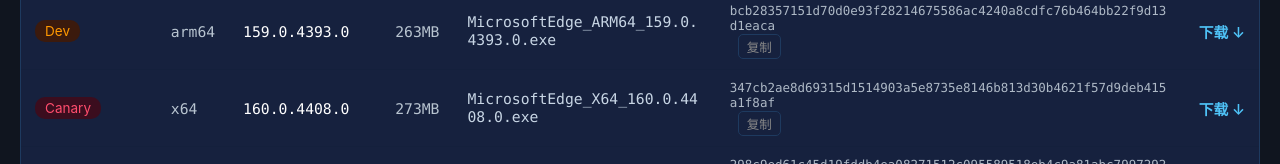
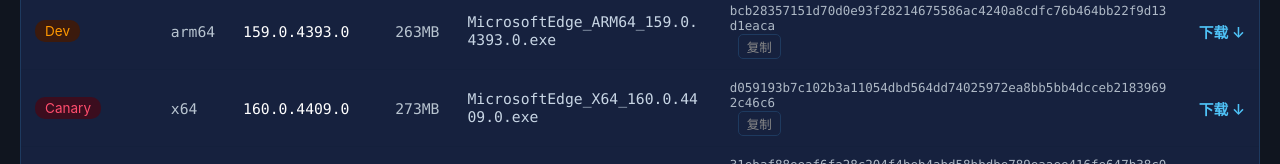
Before and after one commit to 423down-links/edge-link, a plain HTML site: page index.html in a window 1280 px wide. Shown: the part 781-945 px from the top of the page. Drawn offline with Linux system fonts and the light colour scheme.

Commit message:
chore: update Edge version 2026-11-17

```diff
--- a/index.html
+++ b/index.html
@@ -200,11 +200,11 @@
 <script>
 // 嵌入数据（由 GitHub Actions 每日通过微软官方 CDP API 更新，wrangler 部署，不依赖任何第三方仓库）
 var EMBEDDED_DATA = {
-  "checked_at": "2026-11-17T04:06:18Z",
+  "checked_at": "2026-11-17T19:15:01Z",
   "items": [
     {
       "size": "199MB",
-      "downloadURL": "https://msedge.sb.tlu.dl.delivery.mp.microsoft.com/filestreamingservice/files/2c18bd13-434a-42c7-ad8e-5e5624ac547a?P1=1795493177&P2=404&P3=2&P4=ZZ3SoTyv%2f36p8LH4%2fGOxhI6zN%2fN%2bEVr5ey1zTHNsNU4MCQIdUahWc7oV7tGaN2q00JFPtNMmkqUhsLocSdMZbg%3d%3d",
+      "downloadURL": "https://msedge.sb.tlu.dl.delivery.mp.microsoft.com/filestreamingservice/files/2c18bd13-434a-42c7-ad8e-5e5624ac547a?P1=1795547693&P2=404&P3=2&P4=GFDWx%2fjBhR7iqeEOL4B8wQd1cZaDzuS43g8K22VQFaXXrU9v46%2bn3dhuT8tLyBxO%2bp%2bUXGZBv1rqfF57EsPymg%3d%3d",
       "sha256": "36904df981fffe5c52c982559e55a2c9e19d0bcd95cc28f366299a736dffa974",
       "fileName": "MicrosoftEdge_X64_157.0.4341.60.exe",
       "version": "157.0.4341.60",
@@ -215,7 +215,7 @@ var EMBEDDED_DATA = {
     },
     {
       "size": "176MB",
-      "downloadURL": "https://msedge.sb.tlu.dl.delivery.mp.microsoft.com/filestreamingservice/files/36f32163-2c41-40cc-ae21-1b1458d358c9?P1=1795493177&P2=404&P3=2&P4=RvGS%2bLHxsF4r%2b2ANfZOuNs1OtI0BlFFZNVfvcgIovLDucAI%2bzPJkFGeX24pBmXoKsl0O9h9ycMtQkO8954n%2bIA%3d%3d",
+      "downloadURL": "https://msedge.sb.tlu.dl.delivery.mp.microsoft.com/filestreamingservice/files/36f32163-2c41-40cc-ae21-1b1458d358c9?P1=1795547694&P2=404&P3=2&P4=BiLYWy9cVP2432QgcjNjVKWJw15HfV875nZQkzX6LuoWCoiYV1JwR%2fWzVT0wDPxHh87Wqf42KqA6OeNzVCd2DA%3d%3d",
       "sha256": "b241957672c03ebd29418fbbcfe3488d6ddcc7d42e92b7dbf3ecb10c2a098947",
       "fileName": "MicrosoftEdge_X86_157.0.4341.60.exe",
       "version": "157.0.4341.60",
@@ -226,7 +226,7 @@ var EMBEDDED_DATA = {
     },
     {
       "size": "202MB",
-      "downloadURL": "https://msedge.sb.tlu.dl.delivery.mp.microsoft.com/filestreamingservice/files/4d866482-466e-4b9c-8e04-dc7f7a52d031?P1=1795493177&P2=404&P3=2&P4=fjt1glXluij8z7XscKPSch5ZWi5WZ%2bdlMEryNyPaIpjtjnyERahrkwRgWbz4Q9fLl1XlD8GRfTdZhdXHl0QePg%3d%3d",
+      "downloadURL": "https://msedge.sb.tlu.dl.delivery.mp.microsoft.com/filestreamingservice/files/4d866482-466e-4b9c-8e04-dc7f7a52d031?P1=1795547694&P2=404&P3=2&P4=g72lr%2bnPNb5R7vpVD%2bjoKcp7ByC9hR%2bC57sylZuZzBiAzbZmNztICh9Qm1G70L41AXcJs5jw2LIHtrUqPsWnyA%3d%3d",
       "sha256": "a59129f512efd90ac46a597f718436625c17cf9c9075db37b80e94bdf8ae23ca",
       "fileName": "MicrosoftEdge_ARM64_157.0.4341.60.exe",
       "version": "157.0.4341.60",
@@ -237,7 +237,7 @@ var EMBEDDED_DATA = {
     },
     {
       "size": "273MB",
-      "downloadURL": "https://msedge.sb.tlu.dl.delivery.mp.microsoft.com/filestreamingservice/files/a1993b5a-03a3-41b7-add2-1511cfa4722e?P1=1795493177&P2=404&P3=2&P4=hG0m1HiIk7phik6Weg4OPnYT2ZLARsSwX%2bmYHColsLFOXdUqQfiX4vvMYlhVMAa3I%2bsITHZ%2fjGd9YpPgQfSfTw%3d%3d",
+      "downloadURL": "https://msedge.sb.tlu.dl.delivery.mp.microsoft.com/filestreamingservice/files/a1993b5a-03a3-41b7-add2-1511cfa4722e?P1=1795547694&P2=404&P3=2&P4=EsSHBw4ALpkEHcSX3c6wEzlq%2b%2f8E10P5EZ6Tdbosblo1I4MK7o5AUvLtd3hDK8MUacBAiBohhLBCxrH3x%2bJrug%3d%3d",
       "sha256": "5edcd8261dfb64667836f66868083226511f815ff415dfbd144f8925ba79f193",
       "fileName": "MicrosoftEdge_X64_158.0.4370.26.exe",
       "version": "158.0.4370.26",
@@ -248,7 +248,7 @@ var EMBEDDED_DATA = {
     },
     {
       "size": "231MB",
-      "downloadURL": "https://msedge.sb.tlu.dl.delivery.mp.microsoft.com/filestreamingservice/files/0625b052-f85c-48f8-b205-4518ae471591?P1=1795493177&P2=404&P3=2&P4=nxdRrXv2vqLuWR%2btjzFFj0zgiBep9ctfYMZBZbR%2f2Wv98uZBSRkUQDe5Q9b9NQG%2bCqkHrOONwd7uV%2bPevNC4JA%3d%3d",
+      "downloadURL": "https://msedge.sb.tlu.dl.delivery.mp.microsoft.com/filestreamingservice/files/0625b052-f85c-48f8-b205-4518ae471591?P1=1795547695&P2=404&P3=2&P4=HhKlmAth2WGxNr%2fs1U6HaxkFfNgVAlNVRlLXx2BUd%2f9bYrpJMcVTB5Y7gKLhNprw8T05ycGvVc3skQrDgWXxrQ%3d%3d",
       "sha256": "3cb63126d6bac30363bd59e1389eb8e1844d7402f49ac84aca206c458566d277",
       "fileName": "MicrosoftEdge_X86_158.0.4370.26.exe",
       "version": "158.0.4370.26",
@@ -259,7 +259,7 @@ var EMBEDDED_DATA = {
     },
     {
       "size": "263MB",
-      "downloadURL": "https://msedge.sb.tlu.dl.delivery.mp.microsoft.com/filestreamingservice/files/b7bc9eb5-fe3c-494e-8e5c-598dc6521460?P1=1795493177&P2=404&P3=2&P4=IkfZGw0LorKB19mYbaAWl48Phn%2fOI9Is7fj6yYlQIscQfwLvmO1c7wICodF0EbeXZ0x1vHek1ox%2fKLeFO89PpA%3d%3d",
+      "downloadURL": "https://msedge.sb.tlu.dl.delivery.mp.microsoft.com/filestreamingservice/files/b7bc9eb5-fe3c-494e-8e5c-598dc6521460?P1=1795547695&P2=404&P3=2&P4=OCyDAcg%2bLiLAZT6wKTA%2bXqA8ZtTc50zuGfRYa4%2bLQOA0ir8cPYhMyE118TnqlUwjwWdNVSEdfRR6IozWo6UZOA%3d%3d",
       "sha256": "dcebbdda79f11bc86a498b3ef5cd794a1fba9ad188807719df86d8841e8a47e5",
       "fileName": "MicrosoftEdge_ARM64_158.0.4370.26.exe",
       "version": "158.0.4370.26",
@@ -270,7 +270,7 @@ var EMBEDDED_DATA = {
     },
     {
       "size": "273MB",
-      "downloadURL": "https://msedge.sb.tlu.dl.delivery.mp.microsoft.com/filestreamingservice/files/95853b07-5036-4f90-9ffb-1551858ffa7f?P1=1795493177&P2=404&P3=2&P4=nLR2%2fzPkIhibWVm4X05hMfyI8tJgSut%2br%2fAlOYl4O7LikSpf5PfYjPBmxSl1%2bVsXo5l6CDi0EpZIfklje2tuvA%3d%3d",
+      "downloadURL": "https://msedge.sb.tlu.dl.delivery.mp.microsoft.com/filestreamingservice/files/95853b07-5036-4f90-9ffb-1551858ffa7f?P1=1795547696&P2=404&P3=2&P4=fORedM7wPEjPRyV1X9NRJ9msMyRVHsCMTC6yLKRw1IVPjf8LIVUyhNVoPDJfeGF%2bmtzUrQ9C1kB3ZG3j5d%2bQpQ%3d%3d",
       "sha256": "b04fc728d42ec330d422d53496627b452446a6bc10b354ddffe0957751d9d690",
       "fileName": "MicrosoftEdge_X64_159.0.4393.0.exe",
       "version": "159.0.4393.0",
@@ -281,7 +281,7 @@ var EMBEDDED_DATA = {
     },
     {
       "size": "231MB",
-      "downloadURL": "https://msedge.sb.tlu.dl.delivery.mp.microsoft.com/filestreamingservice/files/97bac175-24e7-4278-8cae-f8160e155b64?P1=1795493178&P2=404&P3=2&P4=H7uraqR11aRsHi6oRRirXmnl1lS0TwL8YtcWLz%2bC0b2ODnaa6wR3YXahyldTfGE8Y0YW1HJDX4Z3%2fgAgD4Ebjw%3d%3d",
+      "downloadURL": "https://msedge.sb.tlu.dl.delivery.mp.microsoft.com/filestreamingservice/files/97bac175-24e7-4278-8cae-f8160e155b64?P1=1795547696&P2=404&P3=2&P4=IvfNyR6QMT53ICqJsKXKoZBse67r%2bK6Hd0ESZ6th0dx9qW6wU1fn3HF7qmLJza5cw15SlGD%2bzBgVZATCpxIhNQ%3d%3d",
       "sha256": "158854bf48d058529a43c232891cc0119e34db3383200b8d226ea8297e2b576e",
       "fileName": "MicrosoftEdge_X86_159.0.4393.0.exe",
       "version": "159.0.4393.0",
@@ -292,7 +292,7 @@ var EMBEDDED_DATA = {
     },
     {
       "size": "263MB",
-      "downloadURL": "https://msedge.sb.tlu.dl.delivery.mp.microsoft.com/filestreamingservice/files/33356759-44e4-49bf-8a2d-701e7f5ea2e2?P1=1795493178&P2=404&P3=2&P4=A13gZlHajwviFbhctXyqqYsrItNUuNnh7pj93cgIzq4R9u0%2fIVd0y2v7q7Am1brJNLLZwb%2bnRXZyQg2e9AJkPw%3d%3d",
+      "downloadURL": "https://msedge.sb.tlu.dl.delivery.mp.microsoft.com/filestreamingservice/files/33356759-44e4-49bf-8a2d-701e7f5ea2e2?P1=1795547696&P2=404&P3=2&P4=RJVlDGz0O8oaiG4CLnyfWGarjHdETqQc7%2bpIrD3tpOsJfIQ3C0aC3v1Ems1l9PRqQngmP0cWNRdLvQDJKhnE5Q%3d%3d",
       "sha256": "bcb28357151d70d0e93f28214675586ac4240a8cdfc76b464bb22f9d13d1eaca",
       "fileName": "MicrosoftEdge_ARM64_159.0.4393.0.exe",
       "version": "159.0.4393.0",
@@ -303,40 +303,40 @@ var EMBEDDED_DATA = {
     },
     {
       "size": "273MB",
-      "downloadURL": "https://msedge.sb.tlu.dl.delivery.mp.microsoft.com/filestreamingservice/files/96d5ed38-7147-4014-b7d3-0ac86a1c3ea2?P1=1795493178&P2=404&P3=2&P4=ZT%2bkqyaPpYpkbjgW1h22c6XkbWuos895MdXb4uVjlXfbxRKvIhY6DI5yi7PE2MOA0J6ay%2fOgPAfNZ2coC3oQug%3d%3d",
-      "sha256": "347cb2ae8d69315d1514903a5e8735e8146b813d30b4621f57d9deb415a1f8af",
-      "fileName": "MicrosoftEdge_X64_160.0.4408.0.exe",
-      "version": "160.0.4408.0",
+      "downloadURL": "https://msedge.sb.tlu.dl.delivery.mp.microsoft.com/filestreamingservice/files/55f78269-e82e-4fce-93c2-66286d4227c0?P1=1795547697&P2=404&P3=2&P4=AmOoh6AktCpWdnOGi%2fE0%2bjHH6xO8YWEFGACdFbgpiaHajFL9TYYeVFDxwzLfPWgVexQl3qEUQKTkcsB%2bOPU8xA%3d%3d",
+      "sha256": "d059193b7c102b3a11054dbd564dd74025972ea8bb5bb4dcceb21839692c46c6",
+      "fileName": "MicrosoftEdge_X64_160.0.4409.0.exe",
+      "version": "160.0.4409.0",
       "key": "canary-x64",
       "channel": "Canary",
       "arch": "x64",
-      "published": "2026-11-16T21:26:28Z"
+      "published": "2026-11-17T08:38:30Z"
     },
     {
       "size": "232MB",
-      "downloadURL": "https://msedge.sb.tlu.dl.delivery.mp.microsoft.com/filestreamingservice/files/6b533621-3f72-4487-9eee-c8d4bf9f135e?P1=1795493178&P2=404&P3=2&P4=kpuatQ04SkuZesHnuz46w54aoRUyIXBRKa4LUVNaL7oFaraEsrRLBxZI0YD%2faZZ5RLfOF1RyXeO3SdNQ74XyCw%3d%3d",
-      "sha256": "298c9ed61c45d19fddb4ea08271512c095589518eb4c9a81abc7997292705918",
-      "fileName": "MicrosoftEdge_X86_160.0.4408.0.exe",
-      "version": "160.0.4408.0",
+      "downloadURL": "https://msedge.sb.tlu.dl.delivery.mp.microsoft.com/filestreamingservice/files/e3c10b20-e90d-4c30-b3e4-bdf25d191791?P1=1795547698&P2=404&P3=2&P4=evltXimXw0Cpa%2fj61%2f79xR50WWXkx4h7do%2fD08oMtQIJi1WuCTQyhYYolpvcxXqCOHrdLQ%2fWUQ2LUH1%2bAfzMrg%3d%3d",
+      "sha256": "31ebaf88eeaf6fa28c204f4beb4abd58bbdbe789eaaee416fe647b38c0255df0",
+      "fileName": "MicrosoftEdge_X86_160.0.4409.0.exe",
+      "version": "160.0.4409.0",
       "key": "canary-x86",
       "channel": "Canary",
       "arch": "x86",
-      "published": "2026-11-16T21:27:25Z"
+      "published": "2026-11-17T08:35:16Z"
     },
     {
       "size": "263MB",
-      "downloadURL": "https://msedge.sb.tlu.dl.delivery.mp.microsoft.com/filestreamingservice/files/956fe636-3c48-431f-8016-2129527511c0?P1=1795493178&P2=404&P3=2&P4=ZtzPD8CBMSi%2bGh9CIy%2bLwZmfoKMUMCyuyc0vac8HHXZNlIz8FcbggKADxds%2bqgHVeMwzfTAaNRal%2brefIoICqA%3d%3d",
-      "sha256": "85b36ee83cab8d7c8b0fbe490c8389addc1026d3fd1ceaab1e8576ba42261181",
-      "fileName": "MicrosoftEdge_ARM64_160.0.4408.0.exe",
-      "version": "160.0.4408.0",
+      "downloadURL": "https://msedge.sb.tlu.dl.delivery.mp.microsoft.com/filestreamingservice/files/64f21284-fe44-4c60-af60-c864edf480a4?P1=1795547699&P2=404&P3=2&P4=XGoLDxm1Tasm2htoyd9SdgsPVspOlyte2cnbjILBzR2eAAux8SFoLr%2b%2b8CFCwW1pJYST1X5%2fBoVD7IHRYYt%2bng%3d%3d",
+      "sha256": "8398b00b76745f3f592ce977a4d656159333edf146ce8e25d8784416c32dff63",
+      "fileName": "MicrosoftEdge_ARM64_160.0.4409.0.exe",
+      "version": "160.0.4409.0",
       "key": "canary-arm64",
       "channel": "Canary",
       "arch": "arm64",
-      "published": "2026-11-16T21:25:35Z"
+      "published": "2026-11-17T08:37:20Z"
     },
     {
       "size": "134MB",
-      "downloadURL": "https://msedge.sb.tlu.dl.delivery.mp.microsoft.com/filestreamingservice/files/0c4084f3-1bed-4246-b8ed-206ccbe60e3c?P1=1795493178&P2=404&P3=2&P4=IBv23SDkWmsh0Ev9T5a4JvX%2bgAek%2fCLUdVlqgRJkq0BKs8oVZdr5BD%2b6HOXrbUYP%2b09zvf6q92x4QSqmzobpuA%3d%3d",
+      "downloadURL": "https://msedge.sb.tlu.dl.delivery.mp.microsoft.com/filestreamingservice/files/0c4084f3-1bed-4246-b8ed-206ccbe60e3c?P1=1795547700&P2=404&P3=2&P4=N6bvox9iEenGAhFJ5tz8UPvAWzHCLf3kwRaYk%2bMzLAvtrsdaldxXA%2b7heuO0sKKaZRPDzE%2fhq0E0LEJ%2bJaBTGA%3d%3d",
       "sha256": "70d496873a0a1ca14ae0a038d25856b2121b1b4b7bad9801ce639b144bac41f8",
       "fileName": "MicrosoftEdge_X64_109.0.1518.140.exe",
       "version": "109.0.1518.140",
@@ -347,7 +347,7 @@ var EMBEDDED_DATA = {
     },
     {
       "size": "123MB",
-      "downloadURL": "https://msedge.sb.tlu.dl.delivery.mp.microsoft.com/filestreamingservice/files/d87a3bbd-7fe5-4ec3-b806-293cca78b363?P1=1795493178&P2=404&P3=2&P4=ErbXlIShuolgAgKMZvZVMY3TrJZCgd7LB5nE%2bYwzYa4mAplHUyd%2fjs%2fs4JDE5R%2bgiufLRJRU0YKB5A7UuCo%2fog%3d%3d",
+      "downloadURL": "https://msedge.sb.tlu.dl.delivery.mp.microsoft.com/filestreamingservice/files/d87a3bbd-7fe5-4ec3-b806-293cca78b363?P1=1795547701&P2=404&P3=2&P4=ha5zFVWtte9%2b0e7XB9WHRns9wIBU2Bbj74a5XHLHcAg%2bdDjWPj2Ygr6mtZDhdfK%2bknC7mG%2bp2wDfyPVMPxneBw%3d%3d",
       "sha256": "2b48ce3b304b7b9a8f9377a42d8661ecdc53c5f2c6ee708da9d62127c7802c18",
       "fileName": "MicrosoftEdge_X86_109.0.1518.140.exe",
       "version": "109.0.1518.140",
@@ -358,7 +358,7 @@ var EMBEDDED_DATA = {
     },
     {
       "size": "132MB",
-      "downloadURL": "https://msedge.sb.tlu.dl.delivery.mp.microsoft.com/filestreamingservice/files/630083c1-24b5-4545-9b0b-0f35a727bf89?P1=1795493179&P2=404&P3=2&P4=jZ%2b1fZkDAy8DvSsdiRvr9%2f4PaXVGlL1%2b3VkjKMDO9a%2bZonPovzcSIHBzdyVDomg2b22KhP%2fJCRumG6OS%2bSbW%2bw%3d%3d",
+      "downloadURL": "https://msedge.sb.tlu.dl.delivery.mp.microsoft.com/filestreamingservice/files/630083c1-24b5-4545-9b0b-0f35a727bf89?P1=1795547701&P2=404&P3=2&P4=AhHPOixZm1HrYDxOz7IdoqqxZLOIgWL%2fbnRN8ShIaqa4Qce4%2by0afJ9h%2fr79j83FfqcVYnBL7A%2bX0ykjaIFqQw%3d%3d",
       "sha256": "5de04fdc41cdbac64cecc86a3fd24ddba1520c6b7e04dbd1bfd9d3a6ec7bb971",
       "fileName": "MicrosoftEdge_ARM64_109.0.1518.140.exe",
       "version": "109.0.1518.140",
```
